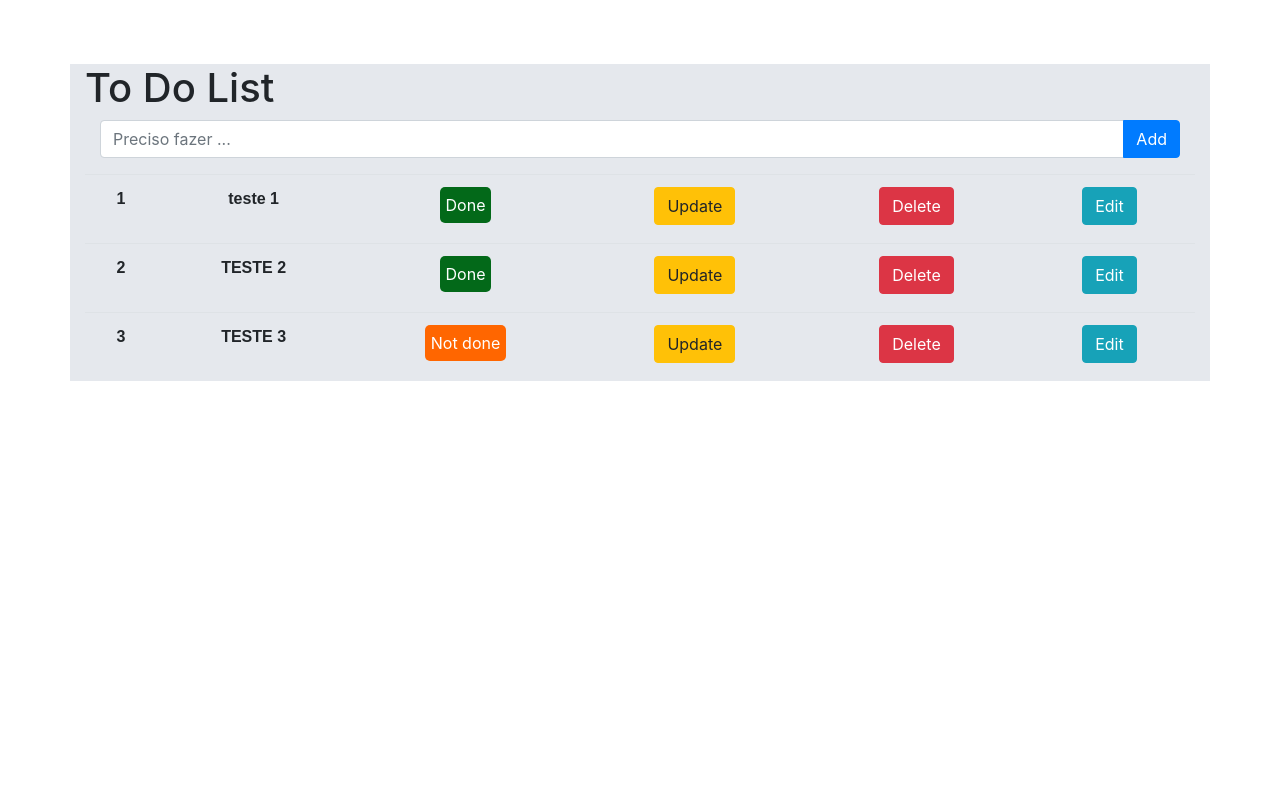
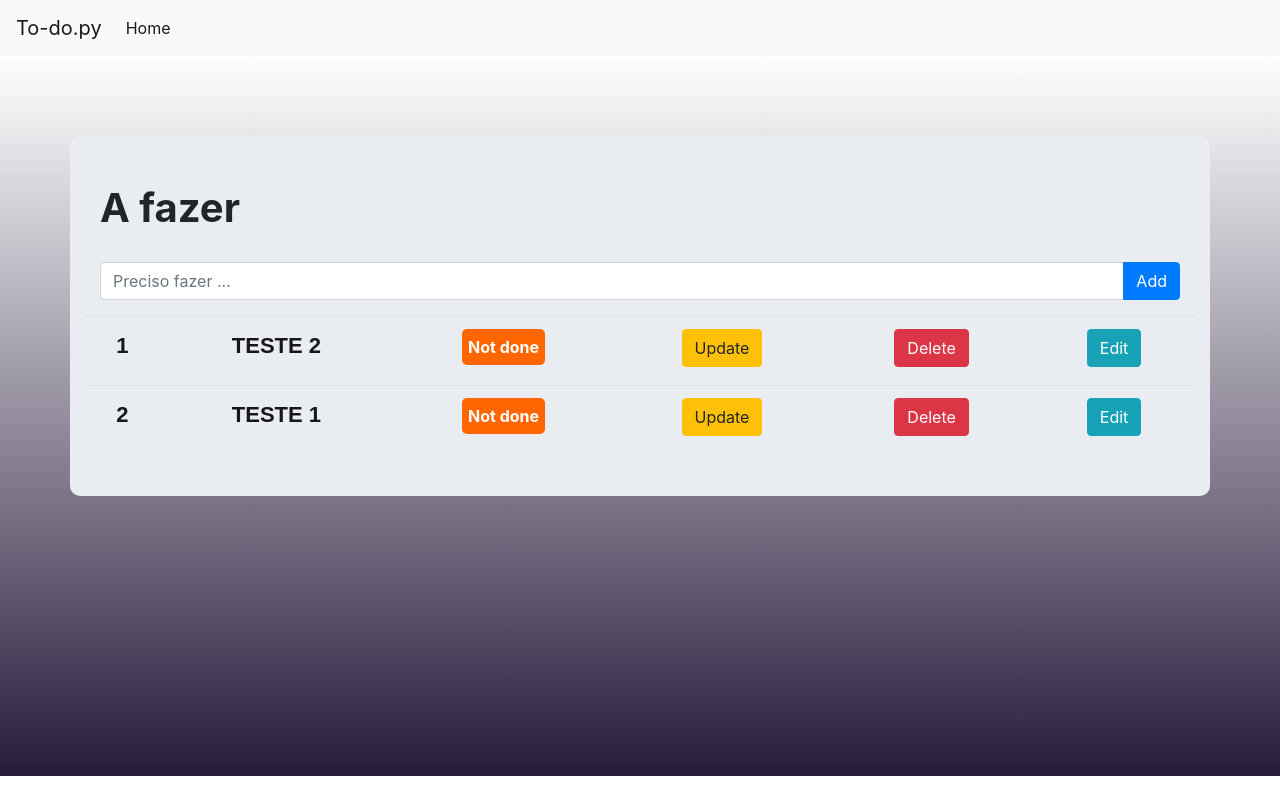
Before and after one commit to phsilva1503/to-do, a Flask app: page / in a window 1280 px wide. Run offline with Flask 3, Linux system fonts and the light colour scheme; data comes from the database, SQL or seed files in the repository; some libraries are stand-ins or nearby versions.

Commit message:
realizados ajustes de caminho de arquivo.bd e criado botão de canlear na pagina de edição

```diff
--- a/app.py
+++ b/app.py
@@ -8,8 +8,10 @@ app = Flask(__name__)
 app.secret_key = b'_5#y2L"F4Q8z\n\xec]/'
 
 #DATABASE
+'''teste'''
 
-app.config['SQLALCHEMY_DATABASE_URI'] ='sqlite:///db.sqlite'
+app.config['SQLALCHEMY_DATABASE_URI'] = 'sqlite:///C:/Users/Pedro/git/to-do/db.sqlite'
+
 app.config['SQLALCHEMY_TRACK_MODIFICTAIONS'] = False
 db= SQLAlchemy(app)
 
@@ -18,7 +20,9 @@ class Todo(db.Model):
     name = db.Column(db.String(100))
     done = db.Column(db.Boolean)
 
-#Rotas Flask
+
+#ROTAS FLASK
+
 @app.route("/")
 def index():
     todo_list=Todo.query.all()
@@ -26,11 +30,10 @@ def index():
 
 @app.route ('/add',methods=['POST'])
 def add():
-
     name = request.form.get("name")
 
     if not name:
-        flash("O campo 'name' não pode estar vazio.", 'error')
+        flash("O campo acima não pode estar vazio.", 'error')
         return redirect(url_for("index"))
 
     name = request.form.get("name")
@@ -54,7 +57,6 @@ def editar(todo_id):
 # Rota para processar a atualização do registro
 @app.route('/atualizar/<int:todo_id>', methods=['POST'])
 def atualizar(todo_id):
-
 
     # Consulte o registro no banco de dados
     todo = Todo.query.get(todo_id)
@@ -83,6 +85,7 @@ def update(todo_id):
 @app.route('/delete/<int:todo_id>')
 def delete(todo_id):
     todo= Todo.query.get(todo_id)
+    flash(f'O item {todo_id} foi excluído com sucesso.')
     db.session.delete(todo)
     db.session.commit()
     return redirect(url_for("index"))
--- a/static/style.css
+++ b/static/style.css
@@ -26,15 +26,36 @@
 
     font-family:Arial, Helvetica, sans-serif;
     font-weight: bold;
+    font-size: 22px;
     padding-right:10%;
+    color: rgb(23, 23, 23);
 
 
 }
 
 .container{
 
-    background-color: rgb(229, 232, 237);
-    margin-top: 5%;
+    background-color: rgb(233, 236, 241);
+    padding: 2%;
+    border-radius: 10px;
+    font-weight:bold;
+
 
 
 }
+
+.tela{
+    height: 90vh;
+    width: 100vw;
+    padding-top: 10vh;
+    background: rgb(237, 226, 226);
+    background: linear-gradient(180deg, rgba(255,255,255,1) 0%, rgb(40, 28, 60) 100%);
+}
+
+.flash-messages {
+    list-style: none;
+    color: red;
+    padding: 10px;
+    margin: 0;
+}
+/* Adicione mais estilos conforme necessário para outras categorias */
--- a/templates/index.html
+++ b/templates/index.html
@@ -1,25 +1,30 @@
-<!DOCTYPE html>
-<html lang="en">
-<head>
-    <meta charset="UTF-8">
-    <title>Todo App</title>
-    <link rel="stylesheet" href="{{ url_for('static', filename='style.css')}}">
-    <link rel="stylesheet" href="https://stackpath.bootstrapcdn.com/bootstrap/4.1.3/css/bootstrap.min.css" integrity="sha384-MCw98/SFnGE8fJT3GXwEOngsV7Zt27NXFoaoApmYm81iuXoPkFOJwJ8ERdknLPMO" crossorigin="anonymous">
-</head>
-<body>
-<div class="container " >
-        <h1>To Do List</h1>
+
+  {% extends "template.html" %} <!--  Informa que essa pagina vai trazer (ser uma extensão) da página template.html -->
+  {% block conteudo %} <!-- Informa que, como definido no arqui template, sera possivel inserir o conteudo abaixo no local informado. -->
+
+  <div class="tela">
+      <div class="container" >
+              <h1 class="container">A fazer</h1>
 
               <form  action="/add" method="post" >
                   <div class="col">
 
                       <div class="input-group mb-3">
-                    <input type="text" class="form-control" placeholder="Preciso fazer ..." aria-label="Recipient's username" aria-describedby="button-addon2" name="name">
+                          <input type="text" class="form-control" placeholder="Preciso fazer ..." aria-label="Recipient's username" aria-describedby="button-addon2" name="name" >
                           <div class="input-group-append">
                           <button class="btn btn-primary" type="submit" id="button-addon2">Add</button>
                           </div>
                       </div>
                   </div>
+                  {% with messages = get_flashed_messages() %}
+          {% if messages %}
+              <ul class="flash-messages">
+                  {% for message in messages %}
+                      <li>{{ message }}</li>
+                  {% endfor %}
+              </ul>
+          {% endif %}
+      {% endwith %}
 
 
               </form>
@@ -54,8 +59,5 @@
           </table>
 
       </div>
-
-
-
-</body>
-</html>
+  </div>
+  {% endblock %}
--- /dev/null
+++ b/templates/template.html
@@ -0,0 +1,40 @@
+<!DOCTYPE html>
+<html lang="en">
+<head>
+    <meta charset="UTF-8">
+    <meta name="viewport" content="width=device-width, initial-scale=1.0">
+    <title>To-Do.Py</title>
+
+    <link rel="stylesheet" href="{{ url_for('static', filename='style.css')}}">
+    <link rel="stylesheet" href="https://stackpath.bootstrapcdn.com/bootstrap/4.1.3/css/bootstrap.min.css" integrity="sha384-MCw98/SFnGE8fJT3GXwEOngsV7Zt27NXFoaoApmYm81iuXoPkFOJwJ8ERdknLPMO" crossorigin="anonymous">
+
+</head>
+<body>
+
+    <nav class="navbar navbar-expand-lg navbar-light bg-light">
+        <a class="navbar-brand" href="#">To-do.py</a>
+        <button class="navbar-toggler" type="button" data-toggle="collapse" data-target="#conteudoNavbarSuportado" aria-controls="conteudoNavbarSuportado" aria-expanded="false" aria-label="Alterna navegação">
+          <span class="navbar-toggler-icon"></span>
+        </button>
+
+        <div class="collapse navbar-collapse" id="conteudoNavbarSuportado">
+          <ul class="navbar-nav mr-auto">
+            <li class="nav-item active">
+              <a class="nav-link" href="#">Home <span class="sr-only">(página atual)</span></a>
+            </li>
+
+
+
+              </div>
+            </li>
+
+          </ul>
+
+        </div>
+      </nav>
+
+
+      {% block conteudo %} <!-- Informa que entre as tags abaixo é possivel incluir o bloco de outras páginas  -->
+      {% endblock %}
+</body>
+</html>
```
Also changed, not shown: templates/editar.html (+7 -13 lines), templates/login.html (added, +25 -0 lines), db.sqlite (added), instance/db.sqlite (deleted). Lines whose indentation alone changed are shown as unchanged.
